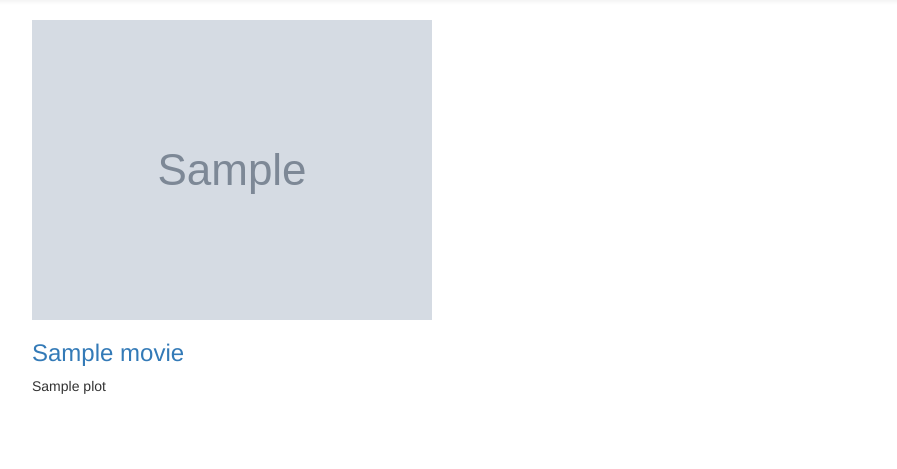
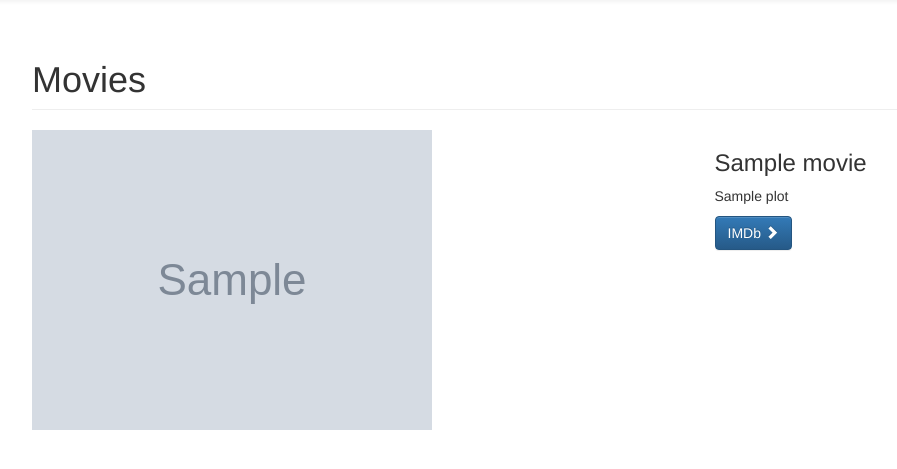
Before and after one commit to KT-1000/HorrorShow, a Django app: template movies/templates/movies/movies.html in a window 1280 px wide. Shown: the part 52-521 px from the top of the page, without its empty margins (38-935 px from the left). Run offline with Django 3.2, Linux system fonts and the light colour scheme; the template is opened without the code that fills it: most values are stand-ins (such as "Sample title", 1, 10 or a date in 2020); grey boxes marked "Sample" are stand-in pictures; data that the repository does not hold is empty; parts of the project's set-up code (start-up, migrations or seed data) failed here and were passed over; some libraries are stand-ins or nearby versions.

Commit message:
Started on bootstrapping movies template

```diff
--- a/movies/templates/movies/index.html
+++ b/movies/templates/movies/index.html
@@ -6,7 +6,7 @@
             <a href="{% url 'collection_detail' featured_collection.id %}" target="_blank">{{ featured_collection.title }}</a>
         </h3>
         {% for movie in featured_collection.movies.all %}
-            <div class="col-md-2">
+            <div class="col-md-2 col-sm-4 col-xs 12">
                 <a href="{% url 'movie_detail' imdb_id=movie.imdb_id %}" target="_blank">
                     {% if movie.guidebox_id != '0' %}
                     <img class="img-responsive" src={{ movie.guidebox_data.poster_400x570 }}>
@@ -17,7 +17,6 @@
                 <h3>
                     <a href="{% url 'movie_detail' imdb_id=movie.imdb_id %}" target="_blank">{{ movie.title }}</a>
                 </h3>
-                <p>{{ movie.plot }}</p>
             </div>
         {% endfor %}
     </div><!-- .row -->
@@ -26,7 +25,7 @@
     <div class="row">
         <h3>New and Upcoming Movies:</h3>
         {% for movie in recent_movies %}
-            <div class="col-md-2">
+            <div class="col-md-4 col-sm-6 col-xs-12">
                 <a href="{% url 'movie_detail' imdb_id=movie.imdb_id %}" target="_blank">
                     {% if movie.guidebox_id != '0' %}
                     <img class="img-responsive" src={{ movie.guidebox_data.poster_400x570 }}>
@@ -37,7 +36,6 @@
                 <h3>
                     <a href="{% url 'movie_detail' imdb_id=movie.imdb_id %}" target="_blank">{{ movie.title }}</a>
                 </h3>
-                <p>{{ movie.plot }}</p>
             </div>
         {% endfor %}
     </div><!-- .row -->
--- a/movies/templates/movies/movies.html
+++ b/movies/templates/movies/movies.html
@@ -1,14 +1,24 @@
 {% extends 'movies/base.html' %}
 {% block content %}
+    <!-- Page Heading -->
+    <div class="row">
+        <div class="col-lg-12">
+            <h1 class="page-header">Movies</h1>
+        </div>
+    </div>
+        <!-- /.row -->
     {% for movie in movies %}
-        <div>
-            <a href="{{ movie.imdb_url }}" target="_blank">
-                <img src={{ movie.poster_loc }}>
-            </a>
-            <h3>
-                <a href="{% url 'movie_detail' imdb_id=movie.imdb_id %}" target="_blank">{{ movie.title }}</a>
-            </h3>
-            <p>{{ movie.plot }}</p>
+        <div class="row">
+            <div class="col-md-7">
+                <a href="{{ movie.imdb_url }}" target="_blank">
+                    <img class="img-responsive" src="{{ movie.guidebox_data.poster_400x570 }}" alt="">
+                </a>
+            </div>
+            <div class="col-md-5">
+                <h3>{{ movie.title }}</h3>
+                <p>{{ movie.plot }}</p>
+                <a class="btn btn-primary" href="{% url 'movie_detail' imdb_id=movie.imdb_id %}">IMDb <span class="glyphicon glyphicon-chevron-right"></span></a>
+            </div>
         </div>
     {% endfor %}
 {% endblock %}
```
